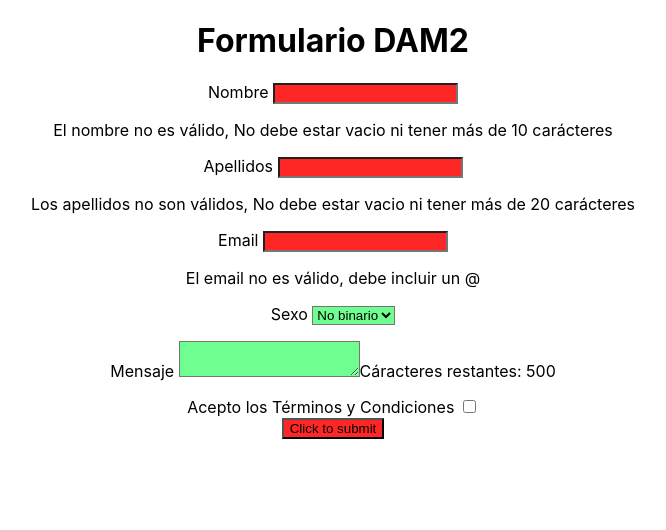
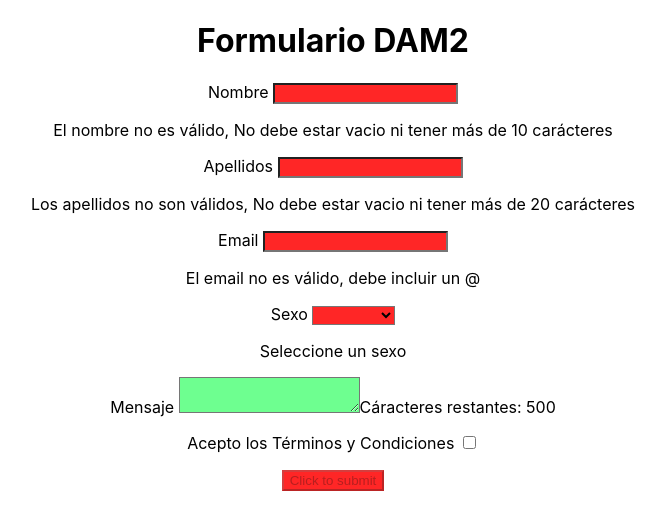
Before and after one commit to MarioNadal/DIActividad6, a React (Create React App) app: page / in a window 1280 px wide. Shown: the top 530 px of the page, without its empty margins (307-973 px from the left). Built offline with nearby package versions, Linux system fonts and the light colour scheme.

Commit message:
Finalizado con boton mejor

```diff
--- a/src/Formulario.js
+++ b/src/Formulario.js
@@ -4,8 +4,8 @@ import './classes.css'
 function Formulario() {
     const [enteredName, setEnteredName] = useState('');
     const [enteredApellidos, setEnteredApellidos] = useState('');
-    const [enteredEmail, setEnteredEmail] = useState(' ');
-    const [enteredSexo, setEnteredSexo] = useState(' ');
+    const [enteredEmail, setEnteredEmail] = useState('');
+    const [enteredSexo, setEnteredSexo] = useState('');
     const [enteredMensaje, setEnteredMensaje] = useState('');
 
     const [nombreIncorrecto, setNombreIncorrecto] = useState("");
@@ -63,6 +63,9 @@ function Formulario() {
             if(enteredSexo===""){
                 setSexoIncorrecto(<p>Seleccione un sexo</p>)
                 setCssClassSexo("input-invalid")
+            }else{
+                setSexoIncorrecto(<span></span>)
+                setCssClassSexo("input-valid")
             }
             if(enteredMensaje.length>500){
                 setMensajeIncorrecto(<p>Mensaje demasiado largo</p>)
@@ -72,8 +75,11 @@ function Formulario() {
             }
             if(enteredName===""||enteredName.length>10||enteredApellidos===""||enteredApellidos.length>20||!enteredEmail.includes("@")||enteredEmail.length>20||enteredSexo===""||enteredMensaje.length>500){
                 setCssClass("input-invalid")
+                document.getElementById('buttonEnviar').disabled = true;
+
             }else{
                 setCssClass("input-valid")
+                document.getElementById('buttonEnviar').disabled = false;
             }
         },
         [enteredName,enteredApellidos,enteredEmail,enteredSexo,enteredMensaje]
@@ -88,6 +94,7 @@ function Formulario() {
     );
 
     const handleSubmit = (e) => {
+        alert("Formulario enviado correctamente")
         e.preventDefault();
     }
 
@@ -109,7 +116,8 @@ function Formulario() {
                 <p></p>
                 <label>Sexo </label>
                 <select className={cssClassSexo} type="sexo" onChange={updateSexo}>
-                    <option defaultValue="No binario">No binario</option>
+                    <option defaultValue=""></option>
+                    <option value="No binario">No binario</option>
                     <option value="Masculino">Masculino</option>
                     <option value="Femenino">Femenino</option>
                 </select>
@@ -122,7 +130,8 @@ function Formulario() {
                 <label>Acepto los Términos y Condiciones </label>
                 <input  type="checkbox" id="checkboxTerminos"/>
             </div>
-            <button className={cssClass} type = 'submit'>Click to submit</button>
+            <p></p>
+            <button className={cssClass} type = 'submit' id="buttonEnviar">Click to submit</button>
         </form>
     );
 }
```
